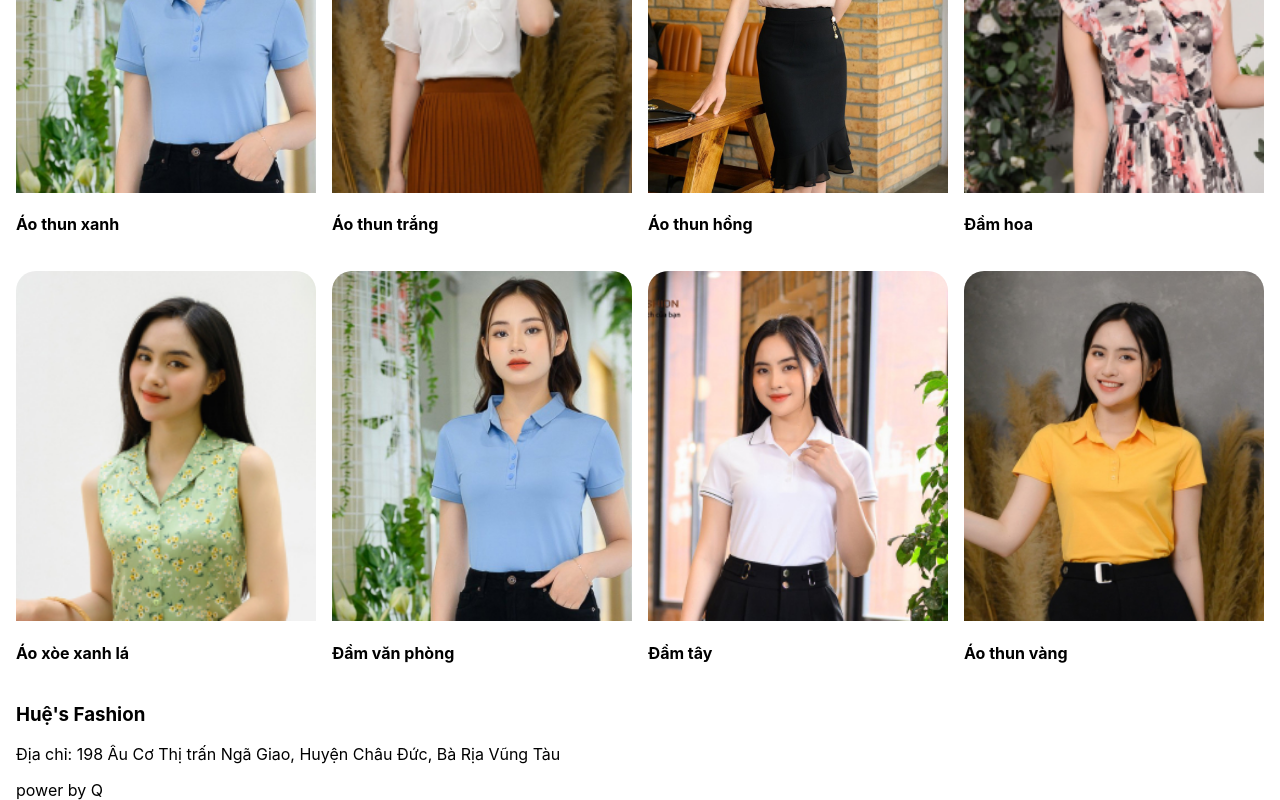
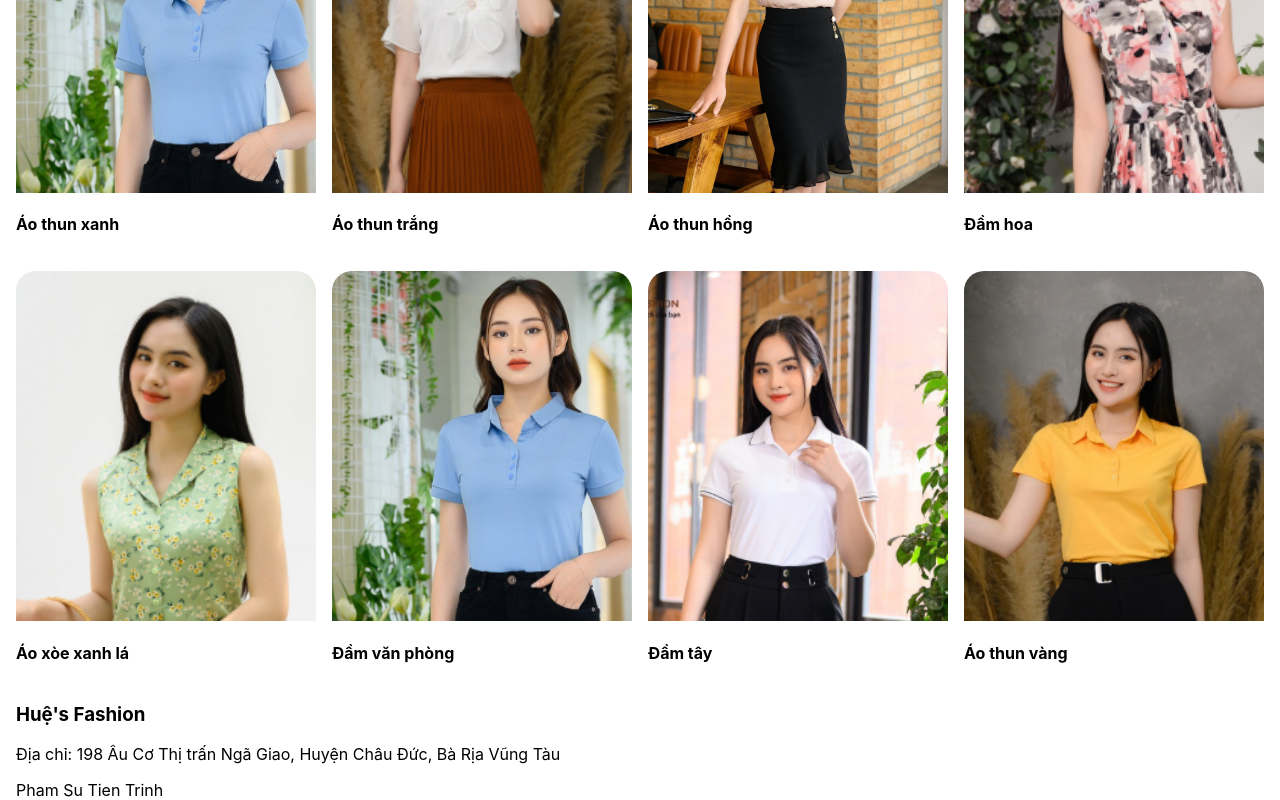
Before and after one commit to psttrinh/fashion, a Next.js app: page / in a window 1280 px wide. Shown: the part 933-1733 px from the top of the page. Built offline with nearby package versions, Linux system fonts and the light colour scheme.

Commit message:
update name

```diff
--- a/components/layouts/Layouts.tsx
+++ b/components/layouts/Layouts.tsx
@@ -68,7 +68,7 @@ const Layouts = ({ children }: any) => {
             <p>Địa chỉ: 198 Âu Cơ Thị trấn Ngã Giao, Huyện Châu Đức, Bà Rịa Vũng Tàu</p>
           </div>
           <div className="wrapper">
-            <span>power by Q</span>
+            <span>Pham Su Tien Trinh</span>
           </div>
         </div>
       </footer>
```
